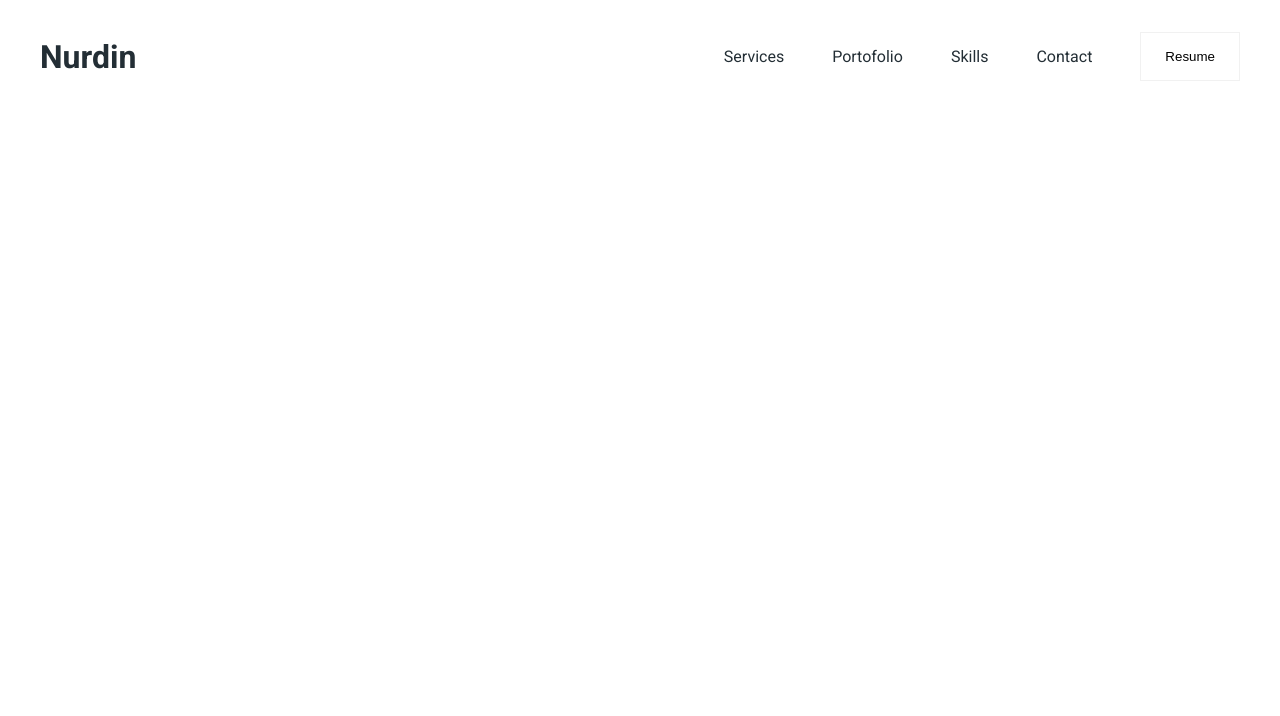
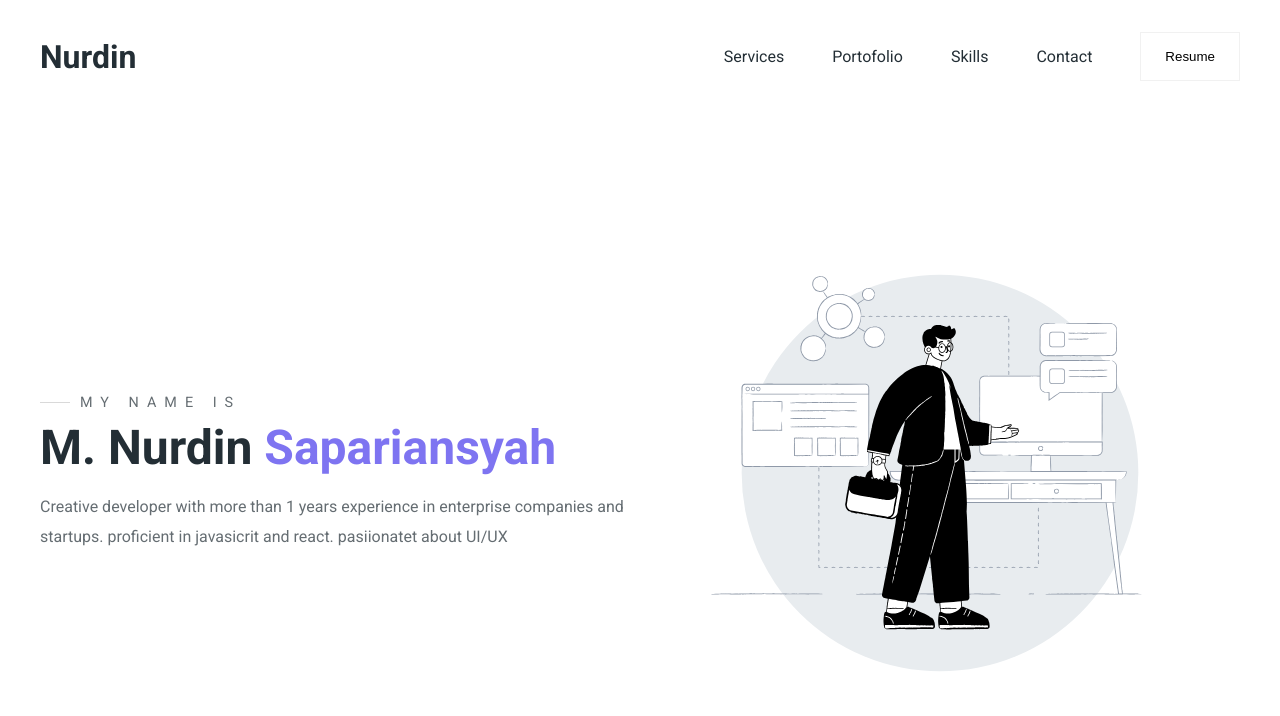
Before and after one commit to nurdin-sapariansyah/profile-portofolio, a plain HTML site: page index.html in a window 1280 px wide. Drawn offline with Linux system fonts and the light colour scheme.

Commit message:
menambahkan header dan css nya

```diff
--- a/index.html
+++ b/index.html
@@ -10,6 +10,7 @@
 
     <body>
         <!--Header-->
+        <header>
         <div class="main-container">
             <div class="nav">
                 <div class="logo">
@@ -34,7 +35,21 @@
                     <div class="line-3"></div>
                 </div>
             </div>
+
+            <section id="hero">
+                <div class="hero-left">
+                    <h3 class="pre-title">My Name Is</h3>
+                    <h1 class="hero-name">M. Nurdin <span> Sapariansyah</span></h1>
+                    <p>Creative developer with more than 1 years experience in enterprise companies and startups. proficient in javasicrit and react. pasiionatet about UI/UX</p>
+                </div>
+                <div class="hero-right">
+                    <img src="./images/hero.svg" alt="person-standing"/>
+                </div>
+            </section>
         </div>
+
+
+    </header>
         <!--End of Header-->
     </body>
 </html>
--- a/styles/style.css
+++ b/styles/style.css
@@ -67,6 +67,30 @@ a {
 .btn:hover {
     box-shadow: rgba(0, 0, 0, 0.04) 0px 3px 5px;
 }
+
+/*Titles*/
+
+.pre-title {
+    text-transform: uppercase;
+    letter-spacing: 0.5rem;
+    color: var(--secondaryTextColor);
+    position: relative;
+    padding-left: 40px;
+    width: fit-content;
+    font-weight: 400;
+    font-size: 0.9rem;
+}
+
+.pre-title::before {
+    content: "";
+    width: 30px;
+    height: 1px;
+    background: var(--lineColor);
+    position: absolute;
+    display: block;
+    left: 0;
+    top: 50%;
+}
 /*Logo and Navigation Menu*/
 
 .nav {
@@ -119,3 +143,30 @@ nav ul li a {
     top: 33px;
     right: 25px;
 }
+
+/*hero section*/
+#hero {
+    height: 720px;
+    display: grid;
+    grid-template-columns: 1fr 1fr;
+    align-items: center;
+}
+
+.hero-name {
+    font-size: 3rem;
+    font-weight: 700;
+    margin: 0.5rem 0 1rem;
+}
+
+.hero-name span {
+    color: var(--primaryIconColor);
+}
+
+.hero-right img {
+    width: 90%;
+}
+
+.hero-right {
+    display: flex;
+    justify-content: center;
+}
```
Also changed, not shown: images/hero.svg (added).
